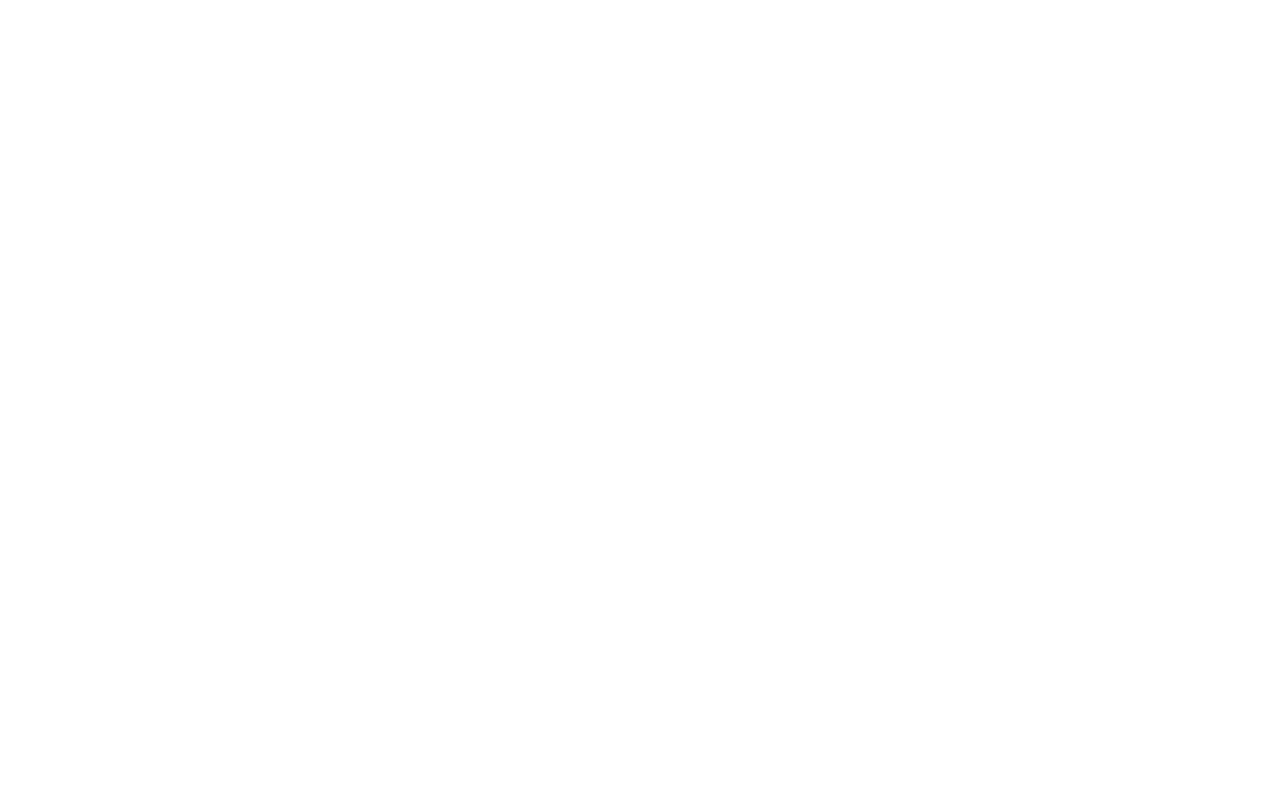
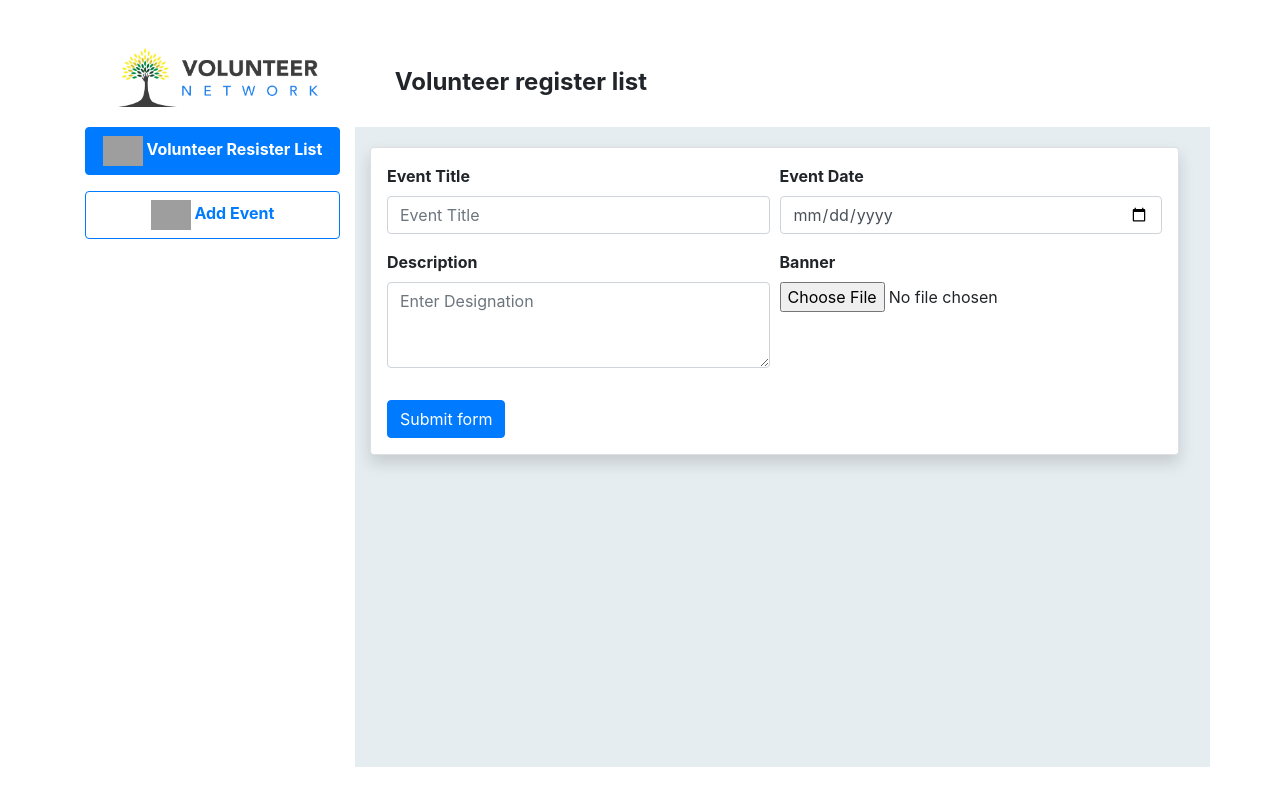
Before and after one commit to BasitAbdul1712/Volunteer-Network-client-site, a React (Create React App) app: page /adminAddEvent in a window 1280 px wide. Built offline with nearby package versions, Linux system fonts and the light colour scheme; grey boxes are pictures that could not be loaded; the HTML template or start-up script is replaced by a standard one.

Commit message:
admin event ul done

```diff
--- a/src/App.js
+++ b/src/App.js
@@ -6,6 +6,7 @@
   Link
 } from "react-router-dom";
 import './App.css';
+import AdminEvent from './components/Admin/AdminEvent';
 import Dashboard from './components/Admin/Dashboard';
 import Header from './components/Header/Header';
 import Home from './components/Home/Home';
@@ -33,6 +34,9 @@
           <Route path="/adminDashboard">
           <Dashboard></Dashboard>
           </Route>
+          <Route path="/adminAddEvent">
+          <AdminEvent></AdminEvent>
+          </Route>
           <PrivateRoute path="/register/:id">
           <RegistrationArea></RegistrationArea>
           </PrivateRoute>
--- a/src/components/Admin/AdminEvent.js
+++ b/src/components/Admin/AdminEvent.js
@@ -0,0 +1,83 @@
+import React from 'react';
+import { Link } from 'react-router-dom';
+import logo from '../../images/logos/Group 1329.png'
+const AdminEvent = () => {
+
+    const addEvent = () =>{
+        console.log('add event');
+    }
+
+    return (
+        <>
+            <div className='pt-5 pl-5 container'>
+                <div className="row">
+                    <div className="col-md-3">
+                        <img width='200' src={logo} alt="" />
+                    </div>
+                    <div style={{ paddingTop: '20px' }} className="col-md-9">
+                        <h4 className='font-weight-bolder'>Volunteer register list</h4>
+                    </div>
+                </div>
+            </div>
+
+            <div className='container'>
+                <div className="row">
+                    <div style={{ marginTop: '20px' }} className="col-md-3">
+                        <div className=" flex-column">
+                            <div className=" mb-3">
+                                <Link className="nav-link font-weight-bold btn btn-outline-primary active" to="/adminDashboard">
+                                    <span><img height='30' src="https://i.ibb.co/Jc6ZbLQ/users.png" alt="" /></span>  Volunteer Resister List</Link>
+                            </div>
+                            <div className="nav-item">
+                                <Link className="nav-link font-weight-bold btn btn-outline-primary" to="/adminAddEvent">
+                                    <span><img height='30' src="https://i.ibb.co/fYcgC8L/add.png" alt="" /></span>  Add Event</Link>
+                            </div>
+                        </div>
+
+                    </div>
+                    <div style={{ height: '80vh', marginTop: '20px', backgroundColor: ' #e6edf1' }} className="col-md-9 ">
+                        <div style={{marginTop: '20px'}} className="py-3 pl-3 pt-3 mr-3 px-3 card shadow">
+                            <form class="needs-validation" novalidate>
+                                <div class="form-row">
+                                    <div class="col-md-6 mb-3">
+                                        <label className="font-weight-bold " for="title">Event Title</label>
+                                        <input type="text" class="form-control" id="title" placeholder="Event Title" required />
+                                        <div class="valid-feedback">
+                                            Looks good!
+                                        </div>
+                                    </div>
+                                    <div class="col-md-6 mb-3">
+                                        <label className="font-weight-bold " for="date">Event Date</label>
+                                        <input class="form-control" id="date" type="date" required />
+                                        <div class="valid-feedback">
+                                            Looks good!
+                                            </div>
+                                    </div>
+                                </div>
+                                <div class="form-row">
+                                    <div class="col-md-6 mb-3">
+                                        <div class="form-group">
+                                            <label className="font-weight-bold " for="description">Description</label>
+                                            <textarea class="form-control" placeholder="Enter Designation" id="description" rows="3"></textarea>
+                                        </div>
+                                    </div>
+                                    <div class="col-md-6 mb-3">
+                                        <label className="font-weight-bold " for="file">Banner</label>
+                                        <br />
+                                        <input className="font-weight-bold" type="file" class="" id="file" required />
+                                        <div class="valid-feedback">
+                                            Looks good!
+                                            </div>
+                                    </div>
+                                </div>
+                                <button onClick = { () =>{addEvent()}} class="btn btn-primary" type="submit">Submit form</button>
+                            </form>
+                        </div>
+                    </div>
+                </div>
+            </div>
+        </>
+    );
+};
+
+export default AdminEvent;
```
